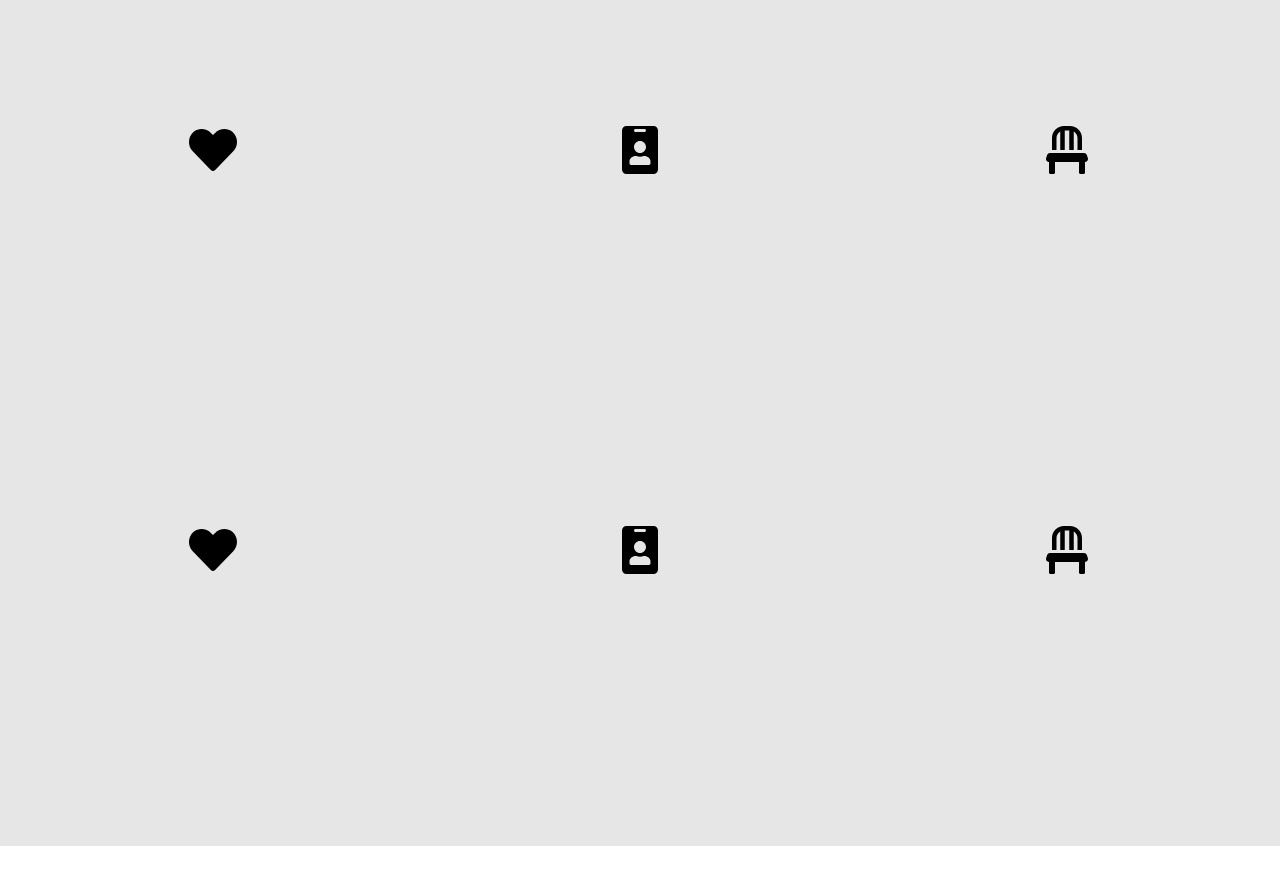
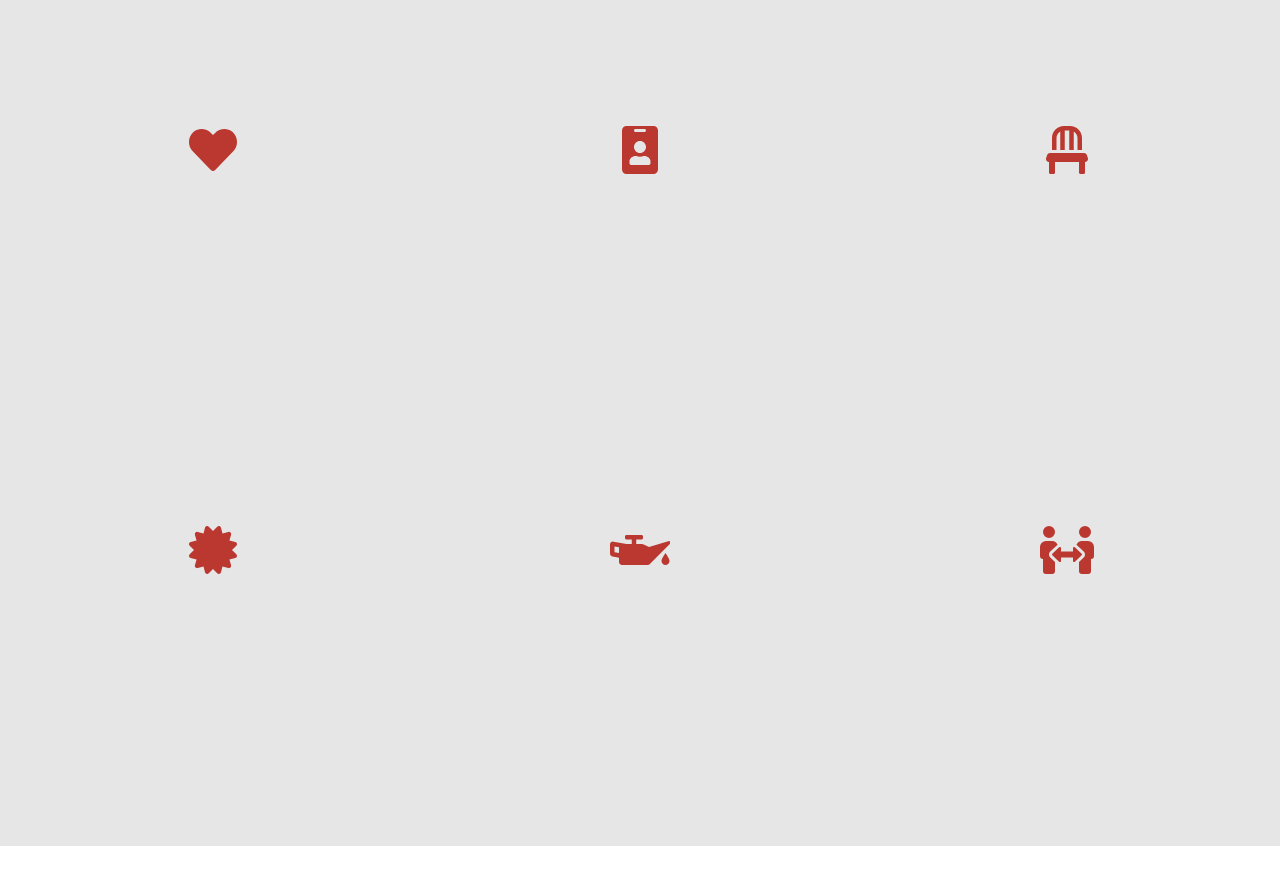
Before and after one commit to kenankaric122/carserviceweb, a React (Create React App) app: page / in a window 1280 px wide. Shown: the part 1103-1987 px from the top of the page. Built offline with nearby package versions, Linux system fonts and the light colour scheme.

Commit message:
:lipstick: landing page updated

```diff
--- a/src/components/Choose.jsx
+++ b/src/components/Choose.jsx
@@ -1,6 +1,6 @@
 import React from 'react'
 import { FontAwesomeIcon } from '@fortawesome/react-fontawesome'
-import { faChair, faHeart, faIdBadge } from '@fortawesome/free-solid-svg-icons'
+import { faCertificate, faChair, faHeart, faIdBadge, faOilCan, faPeopleArrows } from '@fortawesome/free-solid-svg-icons'
 import './styles/Choose.css'
 
 function Choose() {
@@ -10,25 +10,25 @@ function Choose() {
         <p style={{color : "404040", textAlign : "center", marginLeft : "10%", marginRight : "10%"}}>We are a family-owned business that has been serving the local community since 1990. We always strive for the highest quality, honest and friendly service, and do our best to help you as quickly as possible.</p>
         <div className='choose'>
             <div className='icons'>
-            <FontAwesomeIcon icon = {faHeart} size = '3x'></FontAwesomeIcon>
+            <FontAwesomeIcon icon = {faHeart} size = '3x' color='#ba382f'></FontAwesomeIcon>
             </div>
             <div className='icons'>
-            <FontAwesomeIcon icon = {faIdBadge} size = '3x'></FontAwesomeIcon>
+            <FontAwesomeIcon icon = {faIdBadge} size = '3x' color='#ba382f'></FontAwesomeIcon>
             </div>
             <div className='icons'>
-            <FontAwesomeIcon icon = {faChair} size = '3x'></FontAwesomeIcon>
+            <FontAwesomeIcon icon = {faChair} size = '3x' color='#ba382f'></FontAwesomeIcon>
             </div>
         </div>
 
         <div className='choose1'>
             <div className='icons'>
-            <FontAwesomeIcon icon = {faHeart} size = '3x'></FontAwesomeIcon>
+            <FontAwesomeIcon icon = {faCertificate} size = '3x' color='#ba382f'></FontAwesomeIcon>
             </div>
             <div className='icons'>
-            <FontAwesomeIcon icon = {faIdBadge} size = '3x'></FontAwesomeIcon>
+            <FontAwesomeIcon icon = {faOilCan} size = '3x' color='#ba382f'></FontAwesomeIcon>
             </div>
             <div className='icons'>
-            <FontAwesomeIcon icon = {faChair} size = '3x'></FontAwesomeIcon>
+            <FontAwesomeIcon icon = {faPeopleArrows} size = '3x' color='#ba382f'></FontAwesomeIcon>
         </div>
 
 
```
